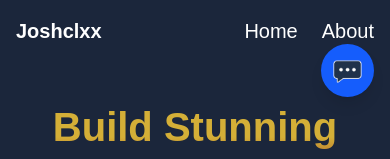
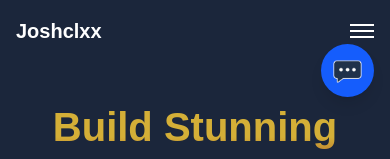
Before and after one commit to Joshclxx/Portfolio, a Next.js app: page / in a window 390 px wide. Shown: the top 159 px of the page. Built offline with nearby package versions, Linux system fonts and the light colour scheme.

Commit message:
Update Navbar

```diff
--- a/src/components/ImageContainer.tsx
+++ b/src/components/ImageContainer.tsx
@@ -13,7 +13,7 @@ type ImageContainerProps = {
   image: string;
   work?: Work[];
   imageSize?: number;
-  containerClassName?: string; // <-- new prop
+  containerClassName?: string;
 };
 
 const ImageContainer: React.FC<ImageContainerProps> = ({
@@ -22,7 +22,7 @@ const ImageContainer: React.FC<ImageContainerProps> = ({
   image,
   work,
   imageSize = 80,
-  containerClassName = "", // <-- default empty
+  containerClassName = "",
 }) => {
   return (
     <div
--- a/src/components/Navbar.tsx
+++ b/src/components/Navbar.tsx
@@ -1,16 +1,51 @@
-import React from "react";
+"use client";
+
+import React, { useState } from "react";
 import { NAV_LINKS } from "@/constants";
 import Link from "next/link";
 
 const Navbar = () => {
+  const [isOpen, setIsOpen] = useState(false);
+
   return (
     <nav className="w-full sticky top-0 z-50">
       <div className="px-4 md:px-8 lg:px-[120px]">
+        {/* Top Row */}
         <div className="flex justify-between items-center py-4">
           <div className="font-bold text-[20px] text-white hover:text-[#64FFDA]">
             Joshclxx
           </div>
-          <div className="flex gap-6">
+
+          <button
+            className="md:hidden text-white"
+            onClick={() => setIsOpen(!isOpen)}
+            aria-label="Toggle menu"
+          >
+            {isOpen ? (
+              <svg
+                xmlns="http://www.w3.org/2000/svg"
+                className="h-6 w-6"
+                fill="none"
+                viewBox="0 0 24 24"
+                stroke="currentColor"
+                strokeWidth={2}
+              >
+                <path
+                  strokeLinecap="round"
+                  strokeLinejoin="round"
+                  d="M6 18L18 6M6 6l12 12"
+                />
+              </svg>
+            ) : (
+              <div className="space-y-1">
+                <span className="block w-6 h-0.5 bg-white"></span>
+                <span className="block w-6 h-0.5 bg-white"></span>
+                <span className="block w-6 h-0.5 bg-white"></span>
+              </div>
+            )}
+          </button>
+
+          <div className="hidden md:flex gap-6">
             {NAV_LINKS.map((link) => (
               <Link
                 key={link.key}
@@ -23,6 +58,22 @@ const Navbar = () => {
             ))}
           </div>
         </div>
+
+        {isOpen && (
+          <div className="md:hidden flex flex-col text-center bg-[#2A2F3B]/65 gap-4 py-4 rounded-lg">
+            {NAV_LINKS.map((link) => (
+              <Link
+                key={link.key}
+                href={`#${link.href}`}
+                scroll={true}
+                className="text-white hover:text-[#64FFDA] text-[18px]"
+                onClick={() => setIsOpen(false)}
+              >
+                {link.label}
+              </Link>
+            ))}
+          </div>
+        )}
       </div>
     </nav>
   );
```
